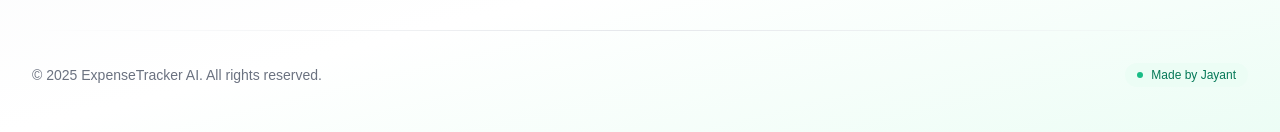
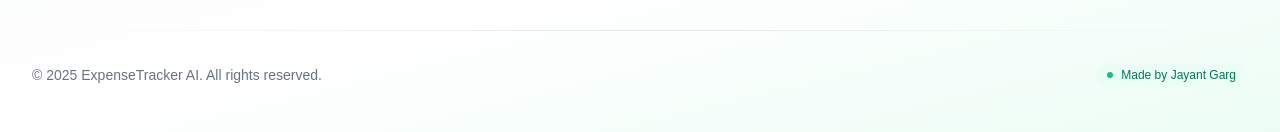
Before and after one commit to qjayant/expense-tracker-next-ai, a Next.js app: page /about in a window 1280 px wide. Shown: the part 3621-3753 px from the top of the page. Built offline with nearby package versions, Linux system fonts and the light colour scheme; no server answers.

Commit message:
wrapping up

```diff
--- a/components/Footer.tsx
+++ b/components/Footer.tsx
@@ -98,7 +98,7 @@ const Footer = () => {
           <div className='flex items-center gap-4'>
             <div className='inline-flex items-center gap-2 bg-emerald-50 dark:bg-emerald-900/30 text-emerald-700 dark:text-emerald-300 px-3 py-1 rounded-full text-xs font-medium'>
               <span className='w-1.5 h-1.5 bg-emerald-500 dark:bg-emerald-400 rounded-full animate-pulse'></span>
-              Made by Jayant
+              Made by Jayant Garg
             </div>
           </div>
         </div>
```
